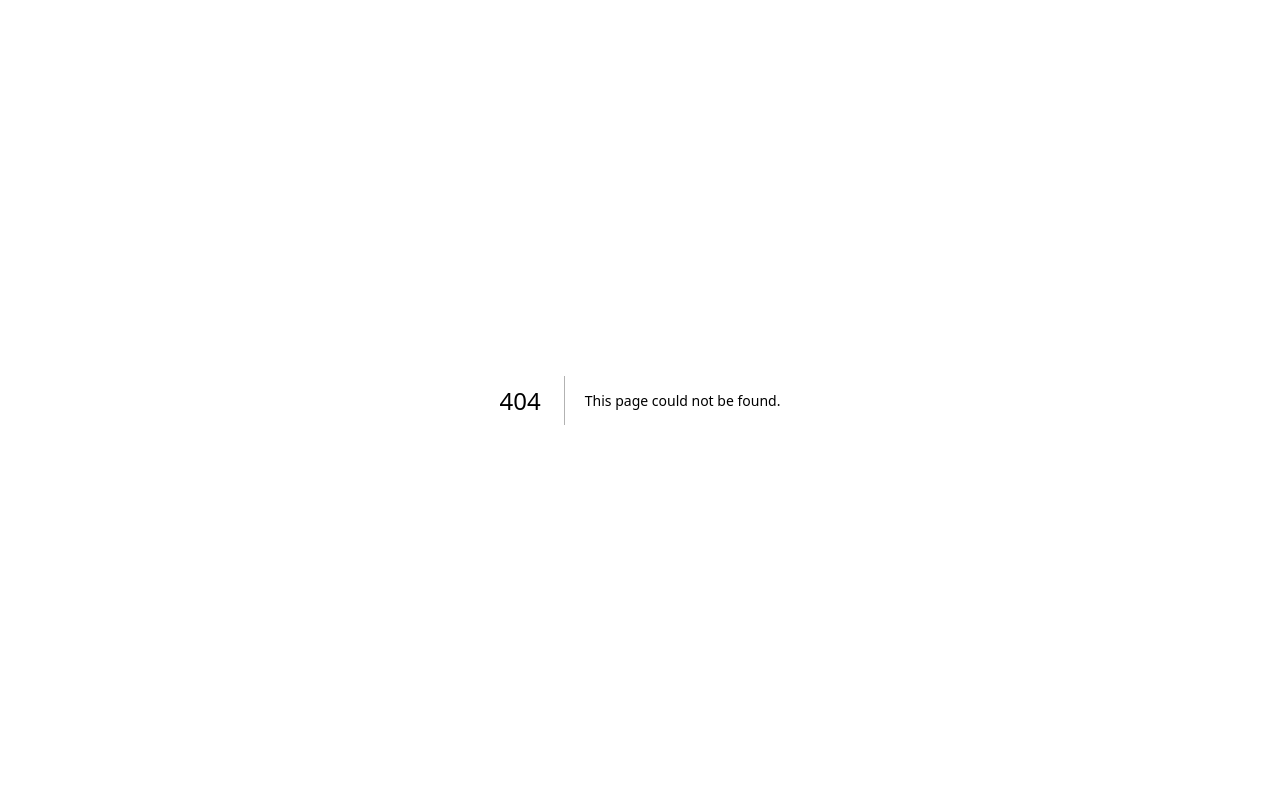
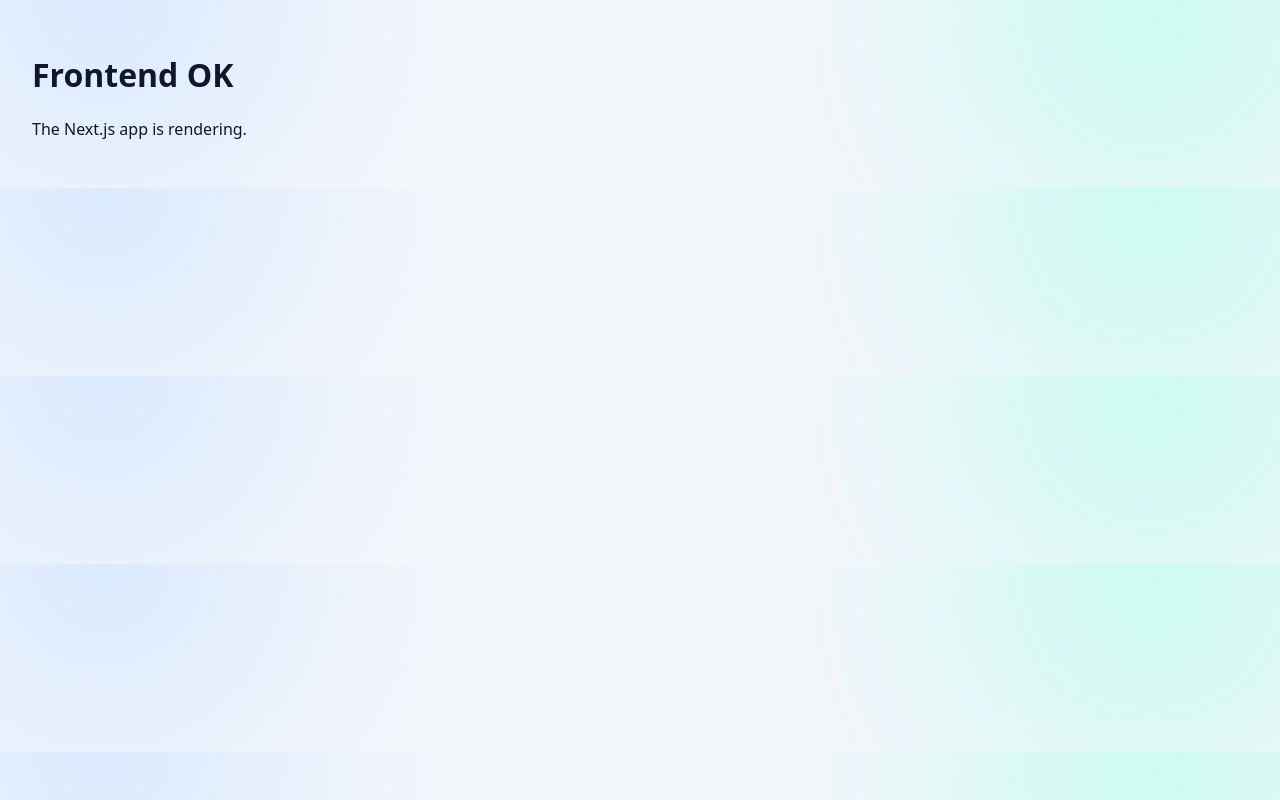
Before and after one commit to abatetsegaye1/agentopscenter, a Next.js app: page /health in a window 1280 px wide. Before the commit this address had no page. Built offline with nearby package versions, Linux system fonts and the light colour scheme.

Commit message:
first commit

```diff
--- /dev/null
+++ b/app/api/health/route.ts
@@ -0,0 +1,9 @@
+export const fetchCache = "force-no-store";
+
+export function GET(): Response {
+  return Response.json({
+    ok: true,
+    service: "agentops-frontend",
+    timestamp: new Date().toISOString()
+  });
+}
--- /dev/null
+++ b/app/health/page.tsx
@@ -0,0 +1,10 @@
+export const fetchCache = "force-no-store";
+
+export default function HealthPage(): JSX.Element {
+  return (
+    <main style={{ fontFamily: "system-ui, sans-serif", padding: 32 }}>
+      <h1>Frontend OK</h1>
+      <p>The Next.js app is rendering.</p>
+    </main>
+  );
+}
```
Also changed, not shown: 1 other file (tests, documents, lock files or other folders).
